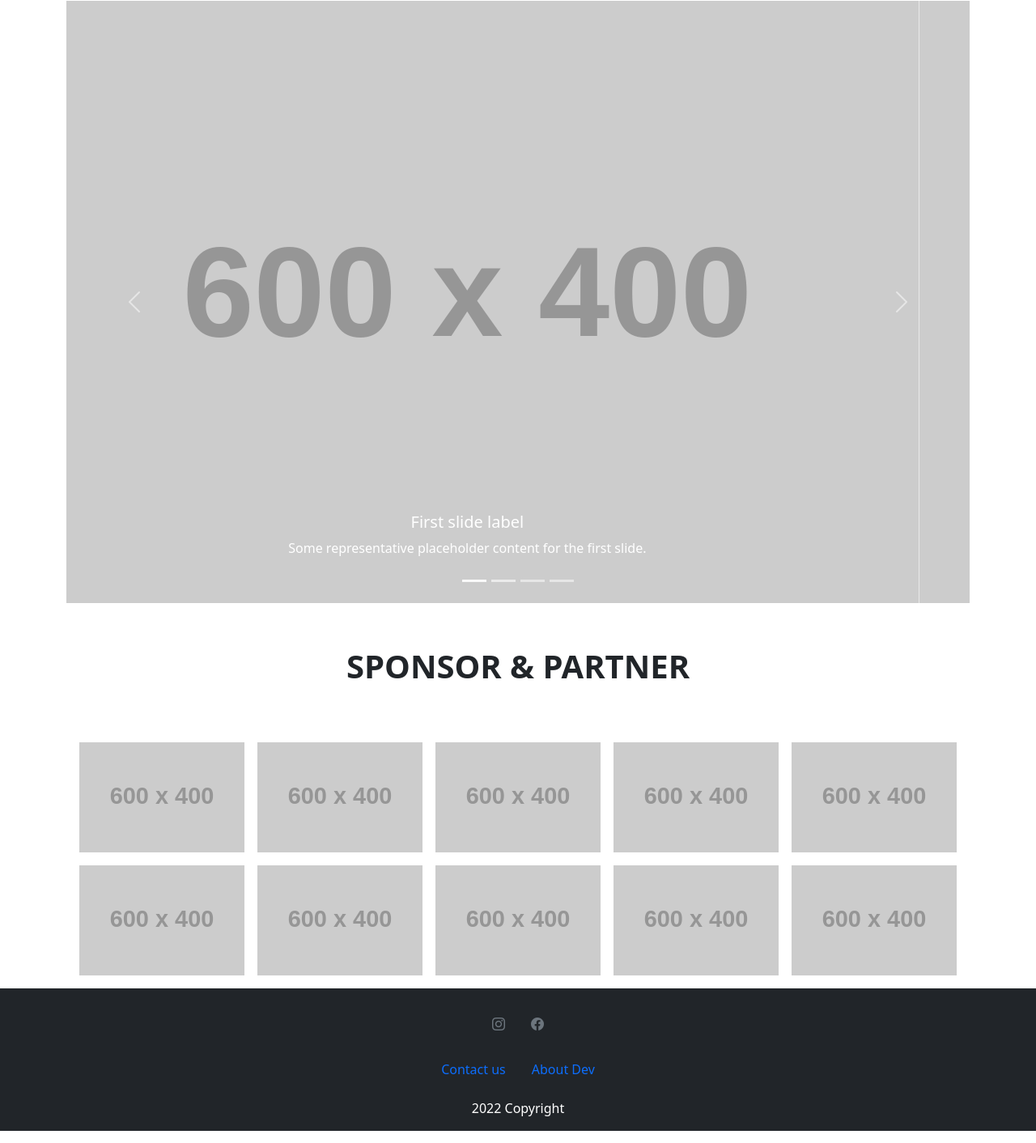
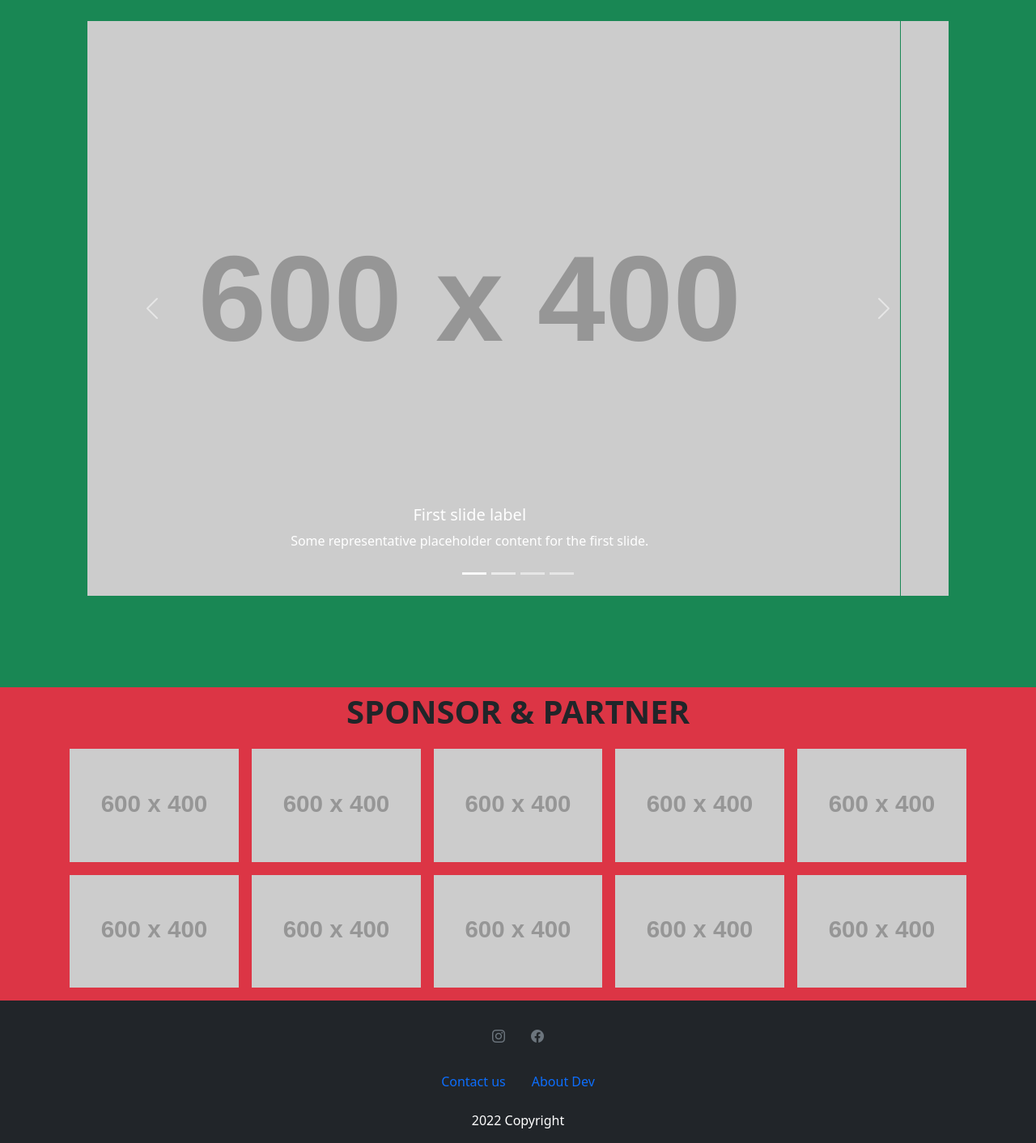
Before and after one commit to Ronyzs/Liburland, a plain HTML site: page index.html in a window 1280 px wide. Shown: the part 517-1929 px from the top of the page at 81% size. Drawn offline with nearby package versions, Linux system fonts and the light colour scheme; placeholder pictures from the web are drawn by us.

Commit message:
fixing carousel size

```diff
--- a/css/style.css
+++ b/css/style.css
@@ -24,3 +24,7 @@
     cursor: pointer;
     color: black;
 }
+
+#slides {
+    padding: 3cm 1cm 3cm 1cm;
+}
--- a/index.html
+++ b/index.html
@@ -41,13 +41,14 @@
     <!-- Navbar -->
 
 
-    <div class="container-fluid d-flex justify-content-center px-0">
-        <img src="assets/liburland-logo.png" class="img-fluid m-5" alt="">
+    <div class="container-fluid bg-info d-flex justify-content-center mb-0">
+        <img src="assets/liburland-logo.png" class="img-fluid m-5 " alt="">
     </div>
     <!-- Banner -->
 
-    <div class="container justify-content-center">
-        <div class="text-center fs-1 fw-bold m-5">LINE UP</div>
+    <div class="container-fluid justify-content-center bg-success mt-0">
+        <div class="text-center fs-1 fw-bold m-1">LINE UP</div>
+        <div class="container" id="slides">
             <div id="carouselExampleCaptions" class="carousel slide" data-bs-ride="carousel">
                 <div class="carousel-indicators">
                     <button type="button" data-bs-target="#carouselExampleCaptions" data-bs-slide-to="0" class="active"
@@ -103,11 +104,12 @@
                 </button>
             </div>
         </div>
+    </div>
     <!-- Carousel -->
 
-    <div class="container">
-        <div class="text-center fs-1 fw-bold m-5">SPONSOR & PARTNER</div>
-        <div class="container p-3">
+    <div class="container-fluid bg-danger m-0 p-0">
+        <div class="text-center fs-1 fw-bold ">SPONSOR & PARTNER</div>
+        <div class="container p-3 ">
             <div class="row row-cols-2 row-cols-lg-5 g-2 g-lg-3">
                 <div class="col">
                     <img src="https://dummyimage.com/600x400/872787/fff.png" class="d-block w-100" alt="...">
@@ -144,7 +146,7 @@
     </div>
     <!-- Sponsor $ Partner -->
 
-    <div class="container-fluid bg-dark">
+    <div class="container-fluid bg-dark p-0 m-0">
         <ul class="nav justify-content-center pt-4">
             <li class="nav-item">
                 <a class="nav-link link-secondary" href="#">
```
Lines whose indentation alone changed are shown as unchanged.
